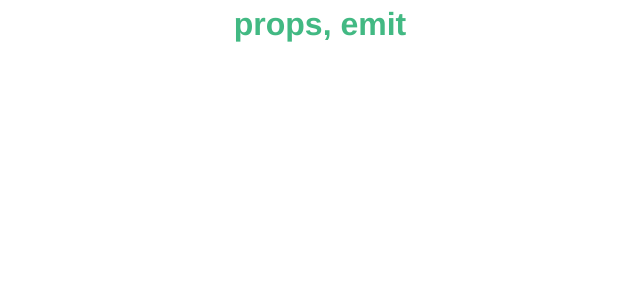
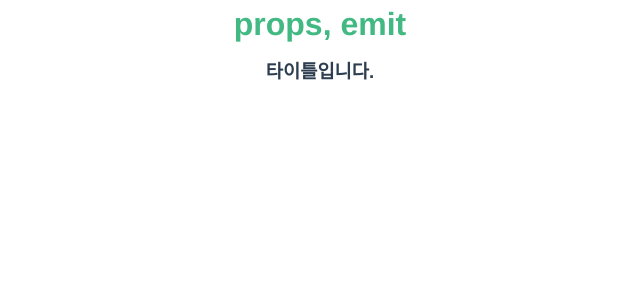
Before and after one commit to kyeongmin21/eventbus-todo, a Vue app: page /props in a window 1280 px wide. Shown: the top 300 px of the page, without its empty margins (320-960 px from the left). Built offline with nearby package versions, Linux system fonts and the light colour scheme.

Commit message:
오타 수정

```diff
--- a/src/components/Child.vue
+++ b/src/components/Child.vue
@@ -9,7 +9,7 @@
 
 <script>
 export default {
-  name: "ChildComponent",
+  name: "Child",
   props: {
     childValue: {
       type: Number,
--- a/src/components/Emit.vue
+++ b/src/components/Emit.vue
@@ -1,6 +1,6 @@
 <template>
   <div>
-
+      <h3>{{ title }}</h3>
   </div>
 </template>
 
@@ -8,7 +8,10 @@
 export default {
   name: "Emit",
   props: {
-
+    title: {
+      type: String,
+      required: true
+    }
   },
   data() {
     return {
--- a/src/views/Parent.vue
+++ b/src/views/Parent.vue
@@ -3,8 +3,8 @@
     <h1>부모컨포넌트</h1>
 
       하위 컴포넌트에 데이터 값을 알려줍니다.
-      <ChildComponent :childValue="parentValue" @childEvent="updateParentValue">
-      </ChildComponent>
+      <Child :childValue="parentValue" @childEvent="updateParentValue">
+      </Child>
   </div>
 </template>
 
--- a/src/views/Props.vue
+++ b/src/views/Props.vue
@@ -1,7 +1,7 @@
 <template>
   <div>
     <h1>props, emit</h1>
-    <Emit></Emit>
+    <Emit title="타이틀입니다."></Emit>
   </div>
 </template>
 
@@ -9,7 +9,7 @@
 import Emit from "@/components/Emit";
 
 export default {
-  name: 'Compo',
+  name: 'Props',
   components: {
     Emit,
   },
```
